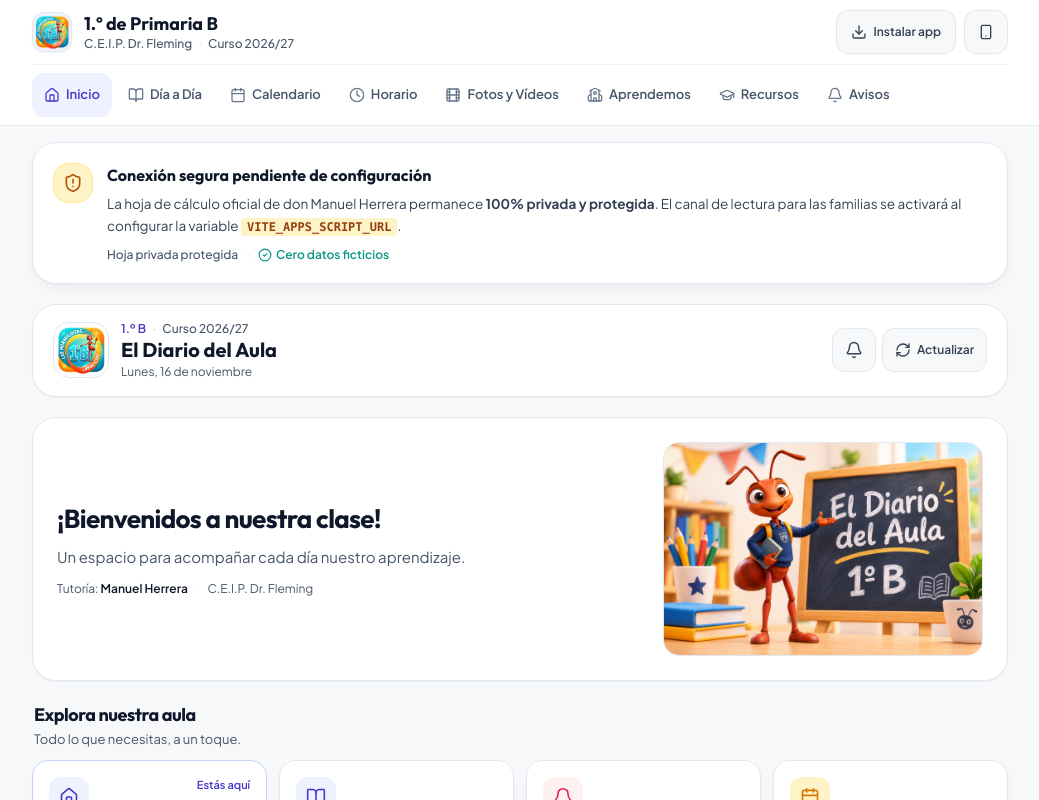
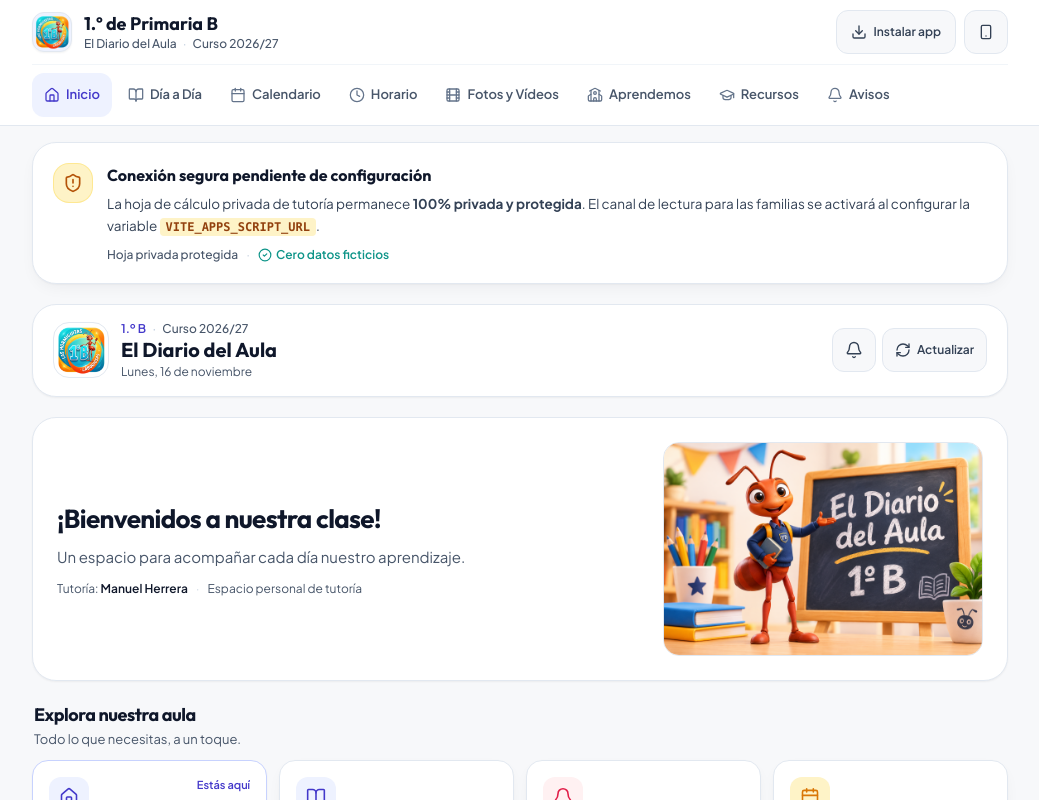
Before and after one commit to manuheman56/Diario-1-B, a React (Vite) app: page / in a window 1280 px wide. Shown: the whole page, without its empty margins (120-1159 px from the left). Built offline with nearby package versions, Linux system fonts and the light colour scheme; no server answers.

Commit message:
refactor: simplify project branding and terminology
Update app name and description across metadata and UI components to standardize as "El Diario del Aula – 1.º B". Refine internal copy to emphasize a focus on tutoring communication.

```diff
--- a/index.html
+++ b/index.html
@@ -3,10 +3,10 @@
   <head>
     <meta charset="UTF-8" />
     <meta name="viewport" content="width=device-width, initial-scale=1.0, viewport-fit=cover" />
-    <title>El Diario del Aula - 1.º B | C.E.I.P. Dr. Fleming</title>
-    <meta name="description" content="El Diario del Aula de 1.º de Primaria B del C.E.I.P. Dr. Fleming. Información diaria, avisos, horario, calendario escolar, multimedia y recursos pedagógicos para las familias." />
-    <meta property="og:title" content="El Diario del Aula - 1.º B | C.E.I.P. Dr. Fleming" />
-    <meta property="og:description" content="El Diario del Aula de 1.º de Primaria B del C.E.I.P. Dr. Fleming. Información diaria, avisos, horario, calendario escolar, multimedia y recursos pedagógicos para las familias." />
+    <title>El Diario del Aula – 1.º B</title>
+    <meta name="description" content="El Diario del Aula – 1.º B. Diario digital de aula y espacio de tutoría para las familias con novedades, avisos, horario, calendario, multimedia y recursos educativos." />
+    <meta property="og:title" content="El Diario del Aula – 1.º B" />
+    <meta property="og:description" content="El Diario del Aula – 1.º B. Diario digital de aula y espacio de tutoría para las familias con novedades, avisos, horario, calendario, multimedia y recursos educativos." />
     <meta property="og:type" content="website" />
     <meta name="theme-color" content="#0284c7" />
     <meta name="mobile-web-app-capable" content="yes" />
--- a/metadata.json
+++ b/metadata.json
@@ -1,6 +1,6 @@
 {
   "name": "El Diario del Aula",
-  "description": "El Diario del Aula de 1.º de Primaria B del C.E.I.P. Dr. Fleming. Información diaria, avisos, horario, calendario escolar, multimedia y recursos pedagógicos para las familias.",
+  "description": "El Diario del Aula – 1.º B. Diario digital de aula y espacio de tutoría para las familias con novedades, avisos, horario, calendario, multimedia y recursos educativos.",
   "requestFramePermissions": [],
   "majorCapabilities": ["MAJOR_CAPABILITY_SERVER_SIDE_GEMINI_API"]
 }
--- a/src/App.tsx
+++ b/src/App.tsx
@@ -353,7 +353,7 @@ export default function App() {
   };
 
   const handleSharePost = (item: { title: string; content: string }) => {
-    const textToShare = `${item.title}\n\n${item.content}\n\n— Publicado en ${config.classTitle} (${config.schoolName})`;
+    const textToShare = `${item.title}\n\n${item.content}\n\n— Publicado en El Diario del Aula – 1.º B (${config.classTitle})`;
     if (navigator.share) {
       navigator
         .share({
@@ -460,7 +460,7 @@ export default function App() {
                   Conexión segura pendiente de configuración
                 </h4>
                 <p className="text-[13.5px] text-[#334155] leading-relaxed">
-                  La hoja de cálculo oficial de don Manuel Herrera permanece{' '}
+                  La hoja de cálculo privada de tutoría permanece{' '}
                   <strong>100% privada y protegida</strong>. El canal de lectura para las
                   familias se activará al configurar la variable{' '}
                   <code className="font-mono font-semibold bg-[#FEF3C7] text-[#92400E] px-1.5 py-0.5 rounded text-xs">
--- a/src/components/AvisosTab.tsx
+++ b/src/components/AvisosTab.tsx
@@ -114,8 +114,8 @@ export const AvisosTab: React.FC<AvisosTabProps> = ({
             ? `${urgentCount} urgente${urgentCount > 1 ? 's' : ''}`
             : 'Al día'
         }
-        title="Avisos y Circulares del Aula"
-        description="Comunicaciones del colegio, notas informativas, recordatorios y circulares oficiales de 1.º B."
+        title="Avisos y Notas del Aula"
+        description="Notas informativas, recordatorios y comunicaciones de tutoría para las familias de 1.º B."
         icon={<Bell className="w-5 h-5" />}
         accent="coral"
         actions={
--- a/src/components/BottomNav.tsx
+++ b/src/components/BottomNav.tsx
@@ -163,8 +163,8 @@ export const BottomNav: React.FC<BottomNavProps> = ({
     },
     {
       id: 'avisos',
-      label: 'Avisos y circulares',
-      subtitle: 'Comunicaciones oficiales y fechas límite',
+      label: 'Avisos y notas',
+      subtitle: 'Recordatorios, avisos de tutoría y fechas límite',
       icon: <Bell className="w-5 h-5" strokeWidth={1.9} />,
       iconBg: 'bg-[#FFF1F2] text-[#E11D48] border border-rose-200/80',
       badge: avisosUnread > 0 ? avisosUnread : undefined,
--- a/src/components/DiarioTab.tsx
+++ b/src/components/DiarioTab.tsx
@@ -304,7 +304,7 @@ export const DiarioTab: React.FC<DiarioTabProps> = ({
         eyebrow="Cuaderno de Aula"
         metaRight={capitalizedDate}
         title="Novedades y Diario de Clase"
-        description="Consulta los avisos del colegio, actividades realizadas y tareas pendientes para hacer en familia."
+        description="Consulta las novedades del aula, actividades realizadas y tareas pendientes para hacer en familia."
         icon={<BookOpen className="w-5 h-5" />}
         accent="indigo"
         actions={
@@ -668,20 +668,20 @@ export const DiarioTab: React.FC<DiarioTabProps> = ({
         )}
       </div>
 
-      {/* 6. Pie informativo del centro */}
+      {/* 6. Pie informativo de tutoría */}
       {config && (
         <footer className="mt-4 bg-[#F1F5F9] border border-[#E2E8F0] rounded-3xl p-4 text-xs space-y-1.5 text-[#334155]">
           <div className="flex items-center justify-between flex-wrap gap-2">
             <span className="font-bold text-[#0F172A] flex items-center gap-1.5">
               <School className="w-4 h-4 text-[#4338CA]" />
-              {config.schoolName}
+              El Diario del Aula – 1.º B
             </span>
             <span className="text-xs text-[#475569] font-medium">
               Tutoría: <strong className="text-[#0F172A]">{config.teacherName}</strong>
             </span>
           </div>
           <p className="text-xs text-[#475569] pt-1.5 border-t border-[#E2E8F0]">
-            Comunicaciones del centro, ausencias y gestiones oficiales canalizadas vía Séneca / iPasen.
+            Diario digital de aula y herramienta personal de tutoría para el seguimiento diario del grupo.
           </p>
         </footer>
       )}
--- a/src/components/Header.tsx
+++ b/src/components/Header.tsx
@@ -118,7 +118,7 @@ export const Header: React.FC<HeaderProps> = ({
                 </h1>
               </div>
               <p className="text-xs text-[#475569] font-medium truncate leading-tight">
-                {config.schoolName}
+                <span>El Diario del Aula</span>
                 <span aria-hidden="true" className="mx-1.5 text-slate-300">·</span>
                 <span>{config.schoolYear || 'Curso 2026/27'}</span>
               </p>
--- a/src/components/InicioTab.tsx
+++ b/src/components/InicioTab.tsx
@@ -392,16 +392,16 @@ export const InicioTab: React.FC<InicioTabProps> = ({
               <span aria-hidden="true" className="text-slate-300">
                 ·
               </span>
-              <span className="truncate">{config.schoolName}</span>
+              <span className="truncate">Espacio personal de tutoría</span>
             </div>
           </div>
 
-          {/* Ilustración oficial de portada del aula 1.º B */}
+          {/* Ilustración de portada del aula 1.º B */}
           <div className="w-full sm:w-64 md:w-72 lg:w-80 shrink-0">
             {!coverImgError ? (
               <img
                 src="/portada-aula-1b.png"
-                alt="El Diario del Aula 1.º B: hormiguita oficial junto a la pizarra del aula"
+                alt="El Diario del Aula 1.º B: hormiguita junto a la pizarra del aula"
                 referrerPolicy="no-referrer"
                 onError={() => setCoverImgError(true)}
                 className="w-full h-auto object-contain rounded-2xl border border-[#E2E8F0] block"
@@ -676,13 +676,13 @@ export const InicioTab: React.FC<InicioTabProps> = ({
         </section>
       </div>
 
-      {/* Pie institucional limpio */}
+      {/* Pie informativo de tutoría */}
       <footer className="pt-4 border-t border-[#E2E8F0] text-center space-y-1">
         <p className="text-xs font-semibold text-[#0F172A]">
-          {config.schoolName} · {config.classTitle}
+          El Diario del Aula – 1.º B · {config.classTitle}
         </p>
         <p className="text-xs text-[#475569]">
-          Comunicaciones y avisos oficiales canalizados mediante Séneca e iPasen.
+          Espacio personal de tutoría para el seguimiento y la comunicación con las familias.
         </p>
       </footer>
     </div>
--- a/src/components/MultimediaTab.tsx
+++ b/src/components/MultimediaTab.tsx
@@ -329,7 +329,7 @@ export const MultimediaTab: React.FC<MultimediaTabProps> = ({
             size="sm"
             accent="indigo"
             text={
-              'Este material audiovisual es de uso privado y exclusivo para el alumnado y familias de 1.º de Primaria B del C.E.I.P. Dr. Fleming.\nQueda prohibida su descarga o difusión en redes sociales personales.'
+              'Este material audiovisual es de uso privado y exclusivo para el alumnado y las familias de 1.º de Primaria B.\nQueda prohibida su descarga o difusión en redes sociales personales.'
             }
           />
         </div>
--- a/src/data/defaultData.ts
+++ b/src/data/defaultData.ts
@@ -20,10 +20,10 @@ export const YOUTUBE_AUTHORIZED_VIDEO_OR_PLAYLIST = 'PEGA_AQUÍ_LA_URL_O_ID_AUTO
 
 export const initialConfig: AppConfig = {
   classTitle: '1.º de Primaria B',
-  schoolName: 'C.E.I.P. Dr. Fleming',
+  schoolName: 'El Diario del Aula – 1.º B',
   teacherName: 'Manuel Herrera',
   schoolYear: 'Curso 2026/27',
-  welcomeMessage: '¡Bienvenidos al portal de 1.º B! Aquí encontraréis el día a día del aula, avisos escolares y recursos para aprender juntos en familia.',
+  welcomeMessage: '¡Bienvenidos a El Diario del Aula – 1.º B! Un espacio personal de tutoría para compartir el día a día del aula, avisos y recursos en familia.',
   timezone: 'Europe/Madrid',
   language: 'es',
   driveFolderUrl: GOOGLE_DRIVE_FOLDER_URL,
@@ -168,7 +168,7 @@ export const schoolEvents: CalendarEvent[] = [
     month: 11, // Dic
     year: 2026,
     title: 'Día de la Constitución Española',
-    description: 'Festivo nacional (colegio cerrado).',
+    description: 'Festivo nacional (día no lectivo).',
     type: 'festivo'
   },
   {
@@ -177,7 +177,7 @@ export const schoolEvents: CalendarEvent[] = [
     month: 11,
     year: 2026,
     title: 'Día de la Inmaculada Concepción',
-    description: 'Festivo nacional (colegio cerrado).',
+    description: 'Festivo nacional (día no lectivo).',
     type: 'festivo'
   },
   {
```
Also changed, not shown: public/manifest.json.
